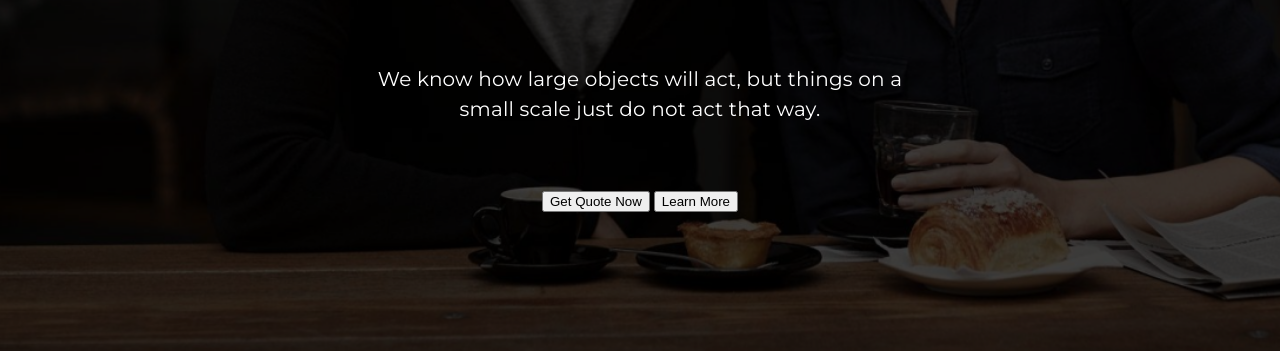
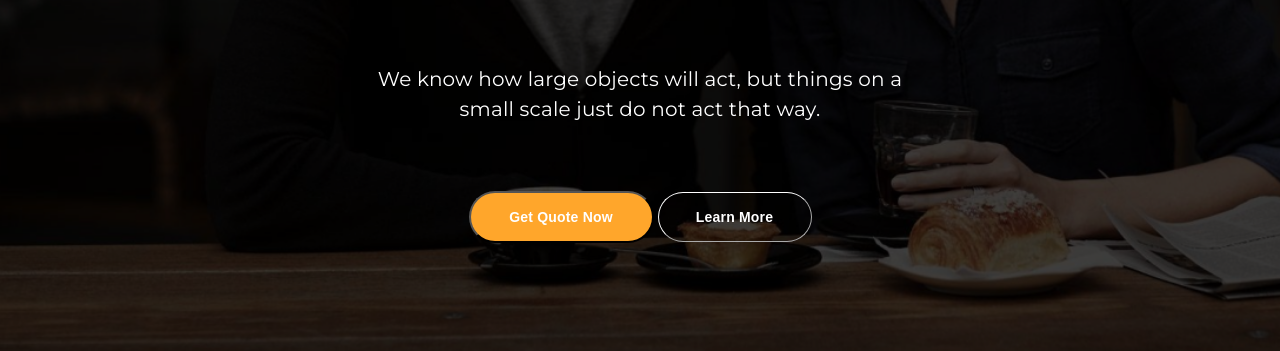
Before and after one commit to emma13z/Final_Project, a plain HTML site: page index.html in a window 1280 px wide. Shown: the part 449-800 px from the top of the page. Drawn offline with Linux system fonts and the light colour scheme.

Commit message:
added css for buttons

```diff
--- a/index.html
+++ b/index.html
@@ -62,6 +62,25 @@
         line-height: 30px;
         letter-spacing: 0.2px;
       }
+      .btn1,
+      .btn2 {
+        color: #ffffff;
+        background-color: #ffa62b;
+        width: 185px;
+        padding: 10px 36px;
+        border-radius: 37px;
+        font-size: 14px;
+        font-weight: 700;
+        letter-spacing: 0.2px;
+        line-height: 28px;
+        gap: 10px;
+      }
+      .btn2 {
+        background-color: transparent;
+        width: 154px;
+        border-width: 1px;
+        border-color: #ffffff;
+      }
     </style>
   </head>
   <body>
```
